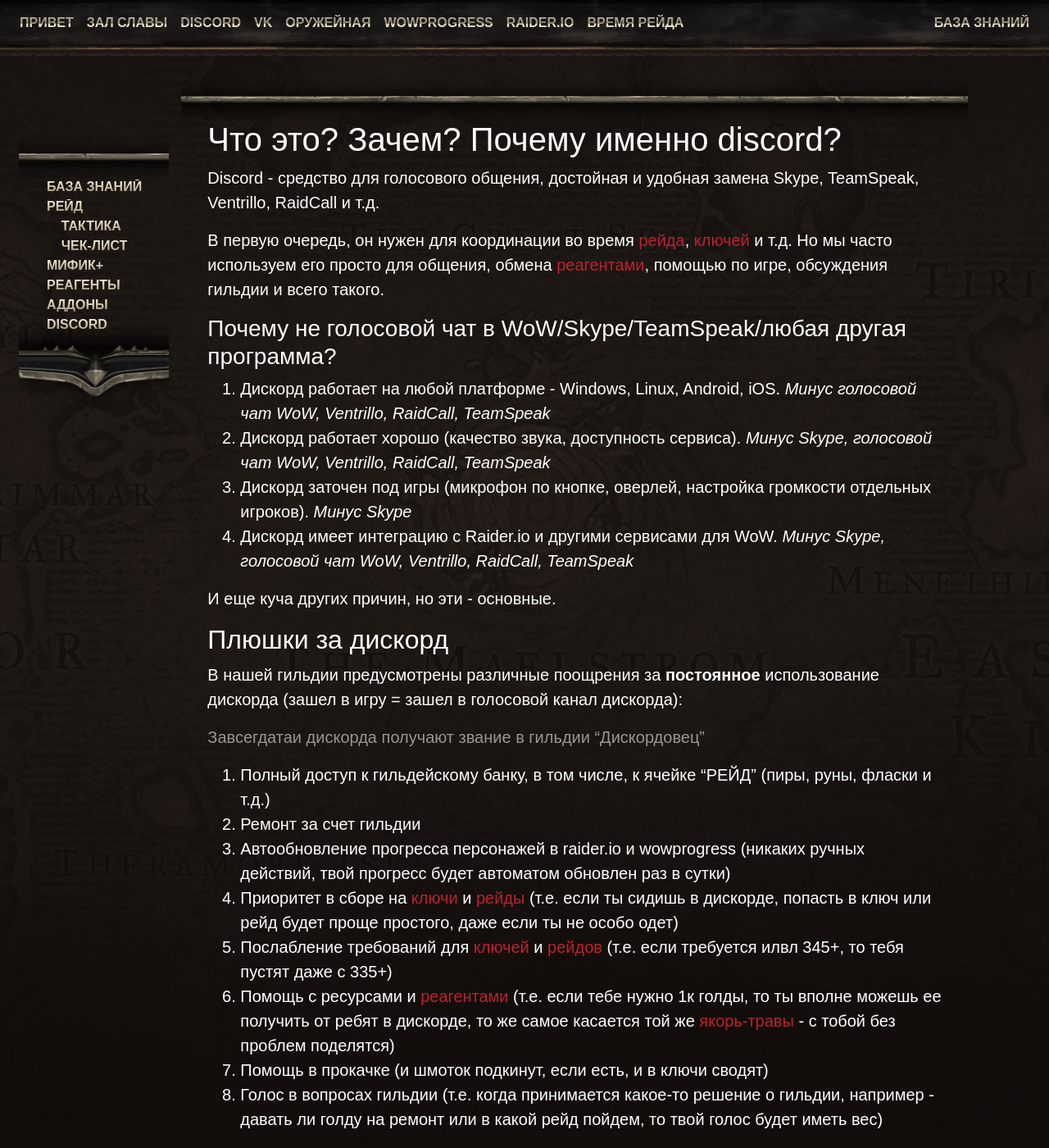
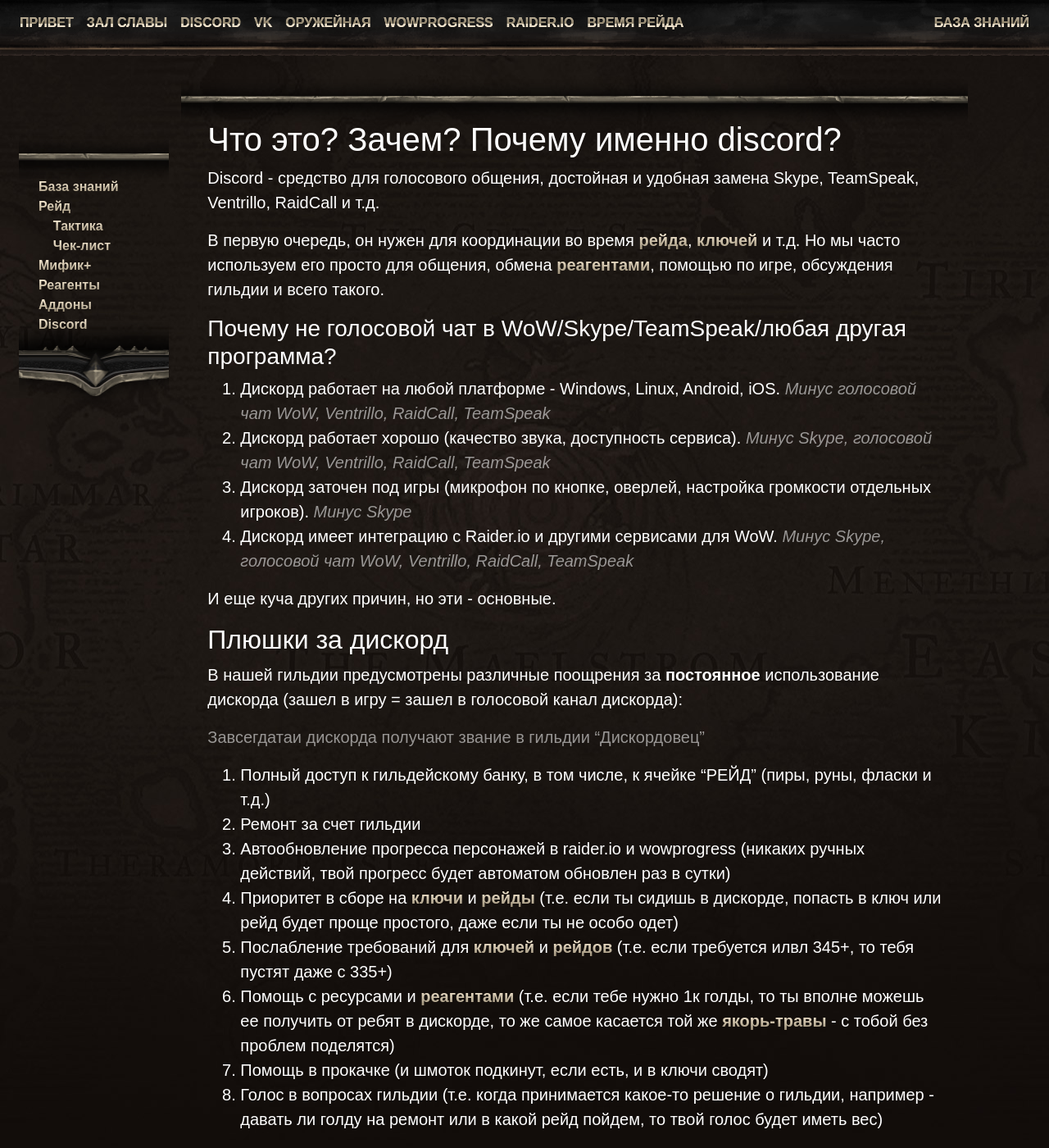
Before and after one commit to forestguild/website, a Jekyll site: the page built from wiki/discord.md, in a window 1280 px wide and 1400 px high. Shown: the whole window at 82% size. Built offline with Jekyll 4.4.1, drawn with Linux system fonts in a browser that asks for light colours.

Commit message:
updated link colors

```diff
--- a/_includes/website.css
+++ b/_includes/website.css
@@ -4,6 +4,24 @@
     font-family:Arial,Helvetica,sans-serif !important;
     font-weight: 400 !important;
     background: url("/assets/img/bg.jpg") repeat-y bottom center #120d0a;
+}
+/** Global links style **/
+a {
+    -webkit-background-clip: text;
+    -webkit-text-fill-color: transparent;
+    background-image: -webkit-linear-gradient(top,#ede0c9 20%,#8a7e66 100%);
+    background-size: 1.3em 1.3em;
+    background-position: top;
+    color: #ede0c9 !important;
+    font-weight: 700 !important;
+}
+a:hover {
+    color: #fff;
+    background-image:-webkit-linear-gradient(top,#fff,#fff)
+}
+
+i, em {
+    color: rgba(255, 255, 255, 0.55) !important;
 }
 
 /** Background with art in top left corner **/
@@ -26,8 +44,6 @@
     background-position: top;
     color: #ede0c9;
     font-weight: 700;
-    /*font-size: 17px;*/
-    /*padding: 0 10px;*/
     text-transform: uppercase;
 }
 
@@ -69,23 +85,6 @@
     background: url(/assets/img/line.lg.png) no-repeat top center, url(/assets/img/line.sm.png) no-repeat bottom center;
     padding-top: 100px !important;
     padding-bottom: 50px !important;
-}
-.bg-menu a,
-.bg-block a {
-    -webkit-background-clip: text;
-    -webkit-text-fill-color: transparent;
-    background-image: -webkit-linear-gradient(top,#ede0c9 20%,#8a7e66 100%);
-    background-size: 1.3em 1.3em;
-    background-position: top;
-    color: #ede0c9;
-    font-weight: 700;
-    text-transform: uppercase;
-    padding-left: 10px;
-}
-.bg-menu a:hover,
-.bg-block a:hover {
-    color: #fff;
-    background-image:-webkit-linear-gradient(top,#fff,#fff)
 }
 
 .bg-menu li,
@@ -143,15 +142,14 @@
 /* Wiki text */
 .wiki p,
 .wiki li,
-.wiki td,
-.wiki a {
+.wiki td {
     font-weight: 400 !important;
     font-size: 1.25rem;
 }
 
 /* Wiki links in text */
 .wiki a {
-    color: #bd2130 !important;
+    /*color: #bd2130 !important;*/
 }
 
 .wiki table {
```
